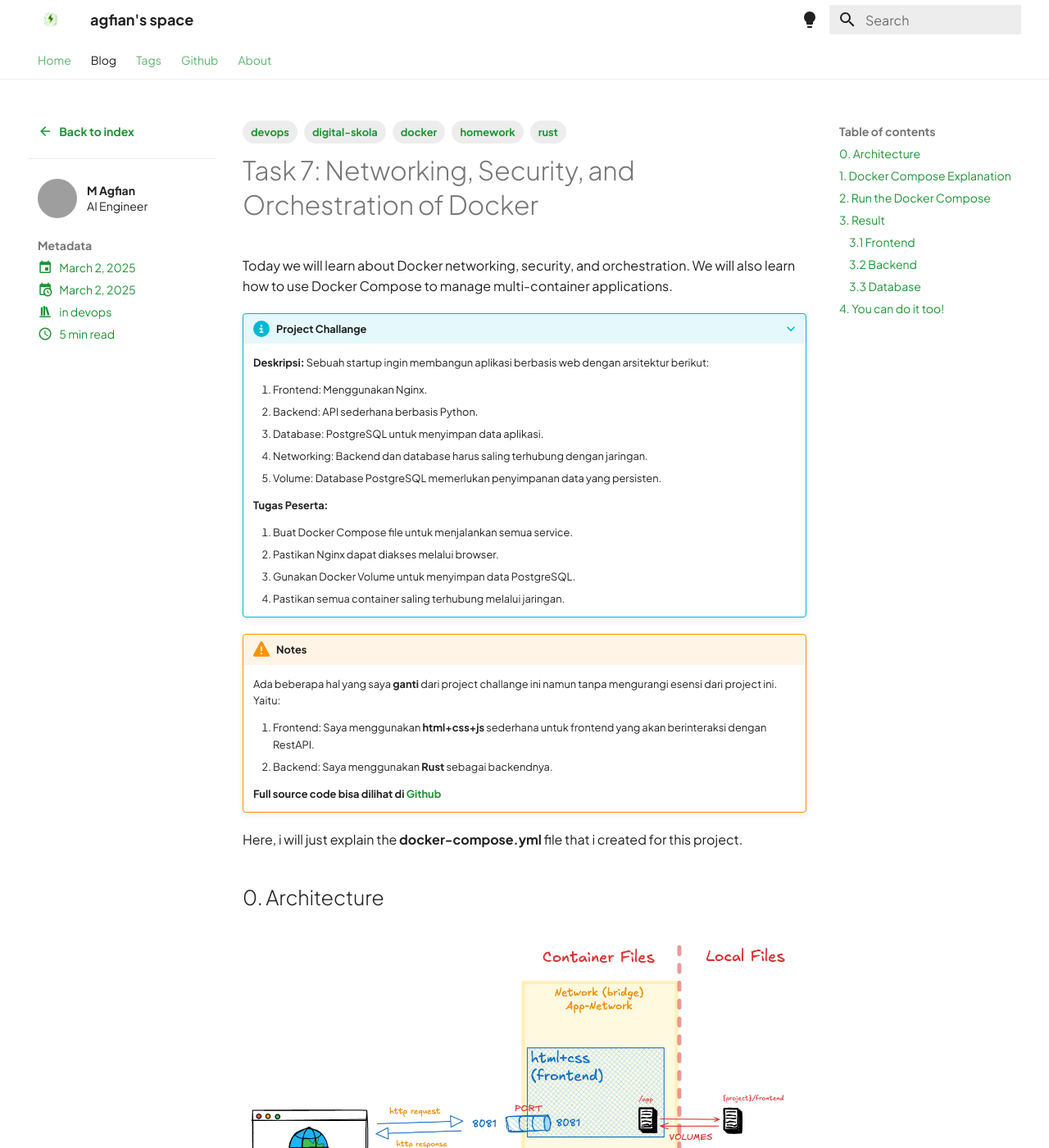
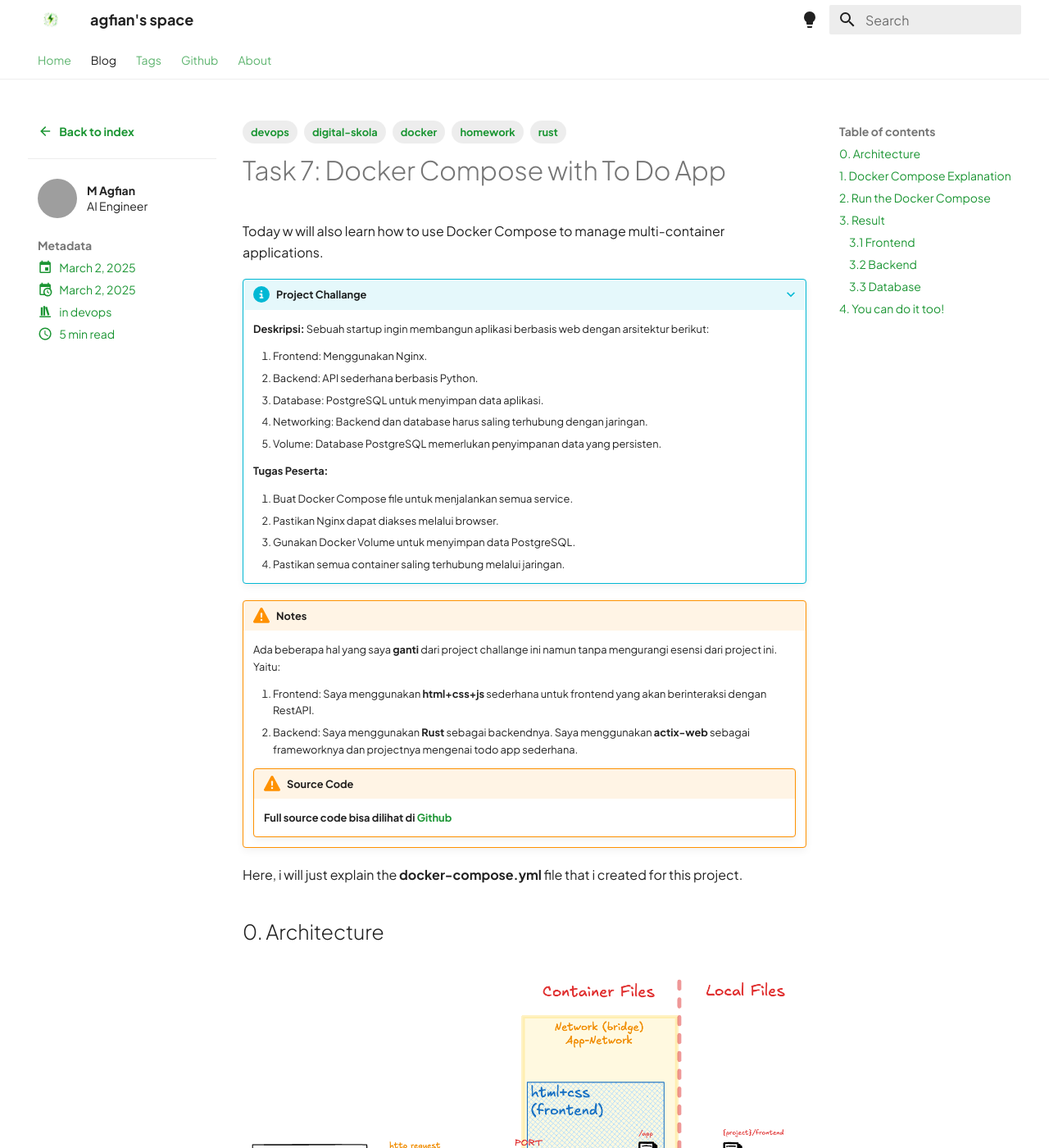
Before and after one commit to agfianf/agfianf.github.io, an MkDocs documentation site: the page built from docs/blog/posts/devops-learning/007-project-docker.md, in a window 1280 px wide and 1400 px high. Shown: the whole window at 82% size. Built offline with MkDocs 1.6.1 and Material for MkDocs 9.7.7, drawn with Linux system fonts in a browser that asks for light colours; emoji names are drawn with the system emoji font; comment, search, counter and statistics services are not loaded; grey boxes are pictures that could not be loaded.

Commit message:
fix: update title and content in Docker project documentation for clarity and detail

```diff
--- a/docs/blog/posts/devops-learning/007-project-docker.md
+++ b/docs/blog/posts/devops-learning/007-project-docker.md
@@ -20,9 +20,9 @@ comments: true
 
 ---
 
-# Task 7: Networking, Security, and Orchestration of Docker
+# Task 7: Docker Compose with To Do App
 
-Today we will learn about Docker networking, security, and orchestration. We will also learn how to use Docker Compose to manage multi-container applications.
+Today w will also learn how to use Docker Compose to manage multi-container applications.
 
 <!-- more -->
 ???+ info "Project Challange"
@@ -49,9 +49,11 @@ Today we will learn about Docker networking, security, and orchestration. We wil
     Ada beberapa hal yang saya **ganti** dari project challange ini namun tanpa mengurangi esensi dari project ini. Yaitu:
 
     1. Frontend: Saya menggunakan **html+css+js** sederhana untuk frontend yang akan berinteraksi dengan RestAPI.
-    2. Backend: Saya menggunakan **Rust** sebagai backendnya.
+    2. Backend: Saya menggunakan **Rust** sebagai backendnya. Saya menggunakan **actix-web** sebagai frameworknya dan projectnya mengenai todo app sederhana.
 
-    **Full source code bisa dilihat di [Github](https://github.com/agfianf/todo-app-rust)**
+    !!! warning "Source Code"
+
+        **Full source code bisa dilihat di [Github](https://github.com/agfianf/todo-app-rust)**
 
 Here, i will just explain the **docker-compose.yml** file that i created for this project.
 
```
